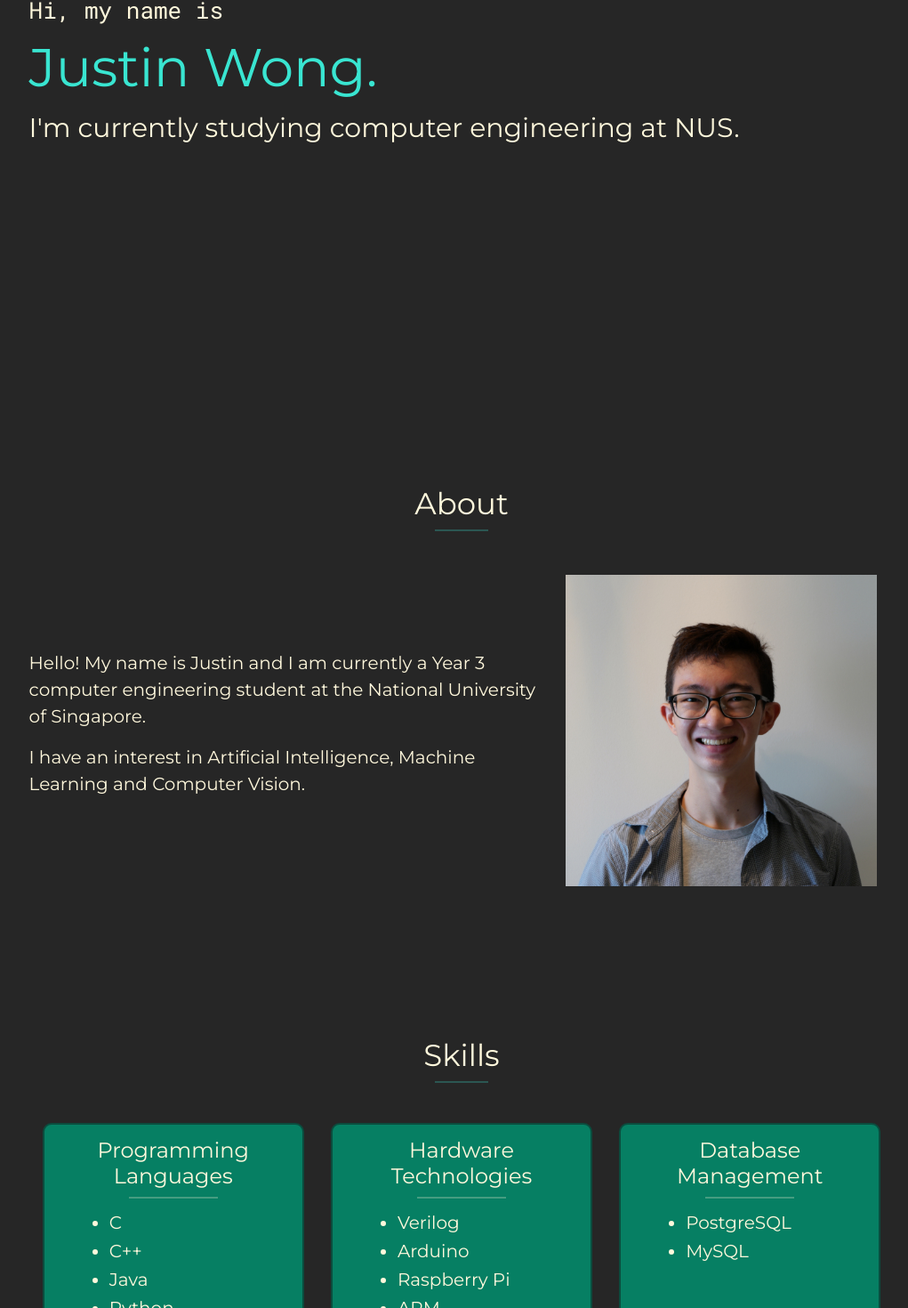
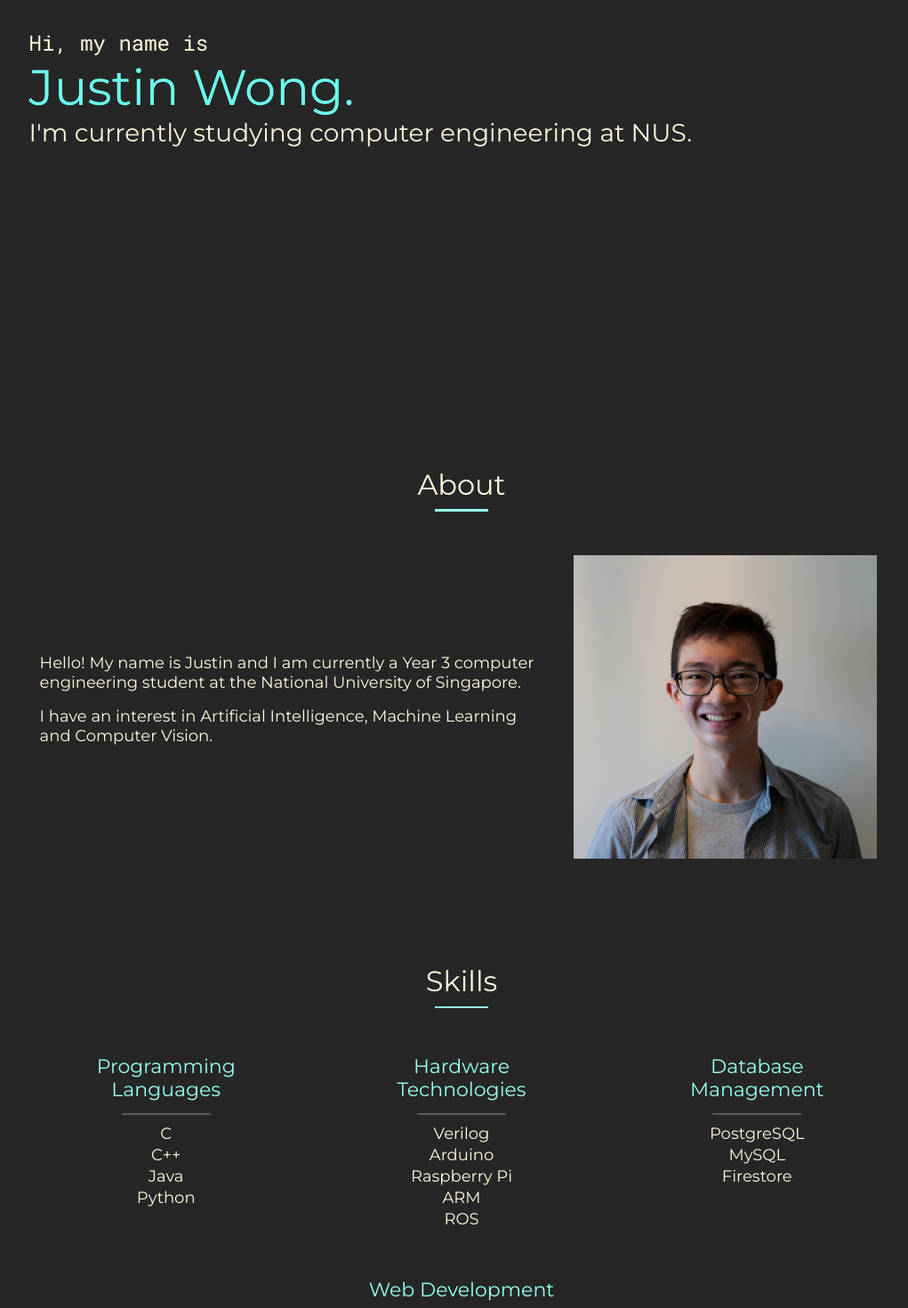
Before and after one commit to justinfidelis/justinfidelis.github.io, a React (Create React App) app in the folder portfolio/: page / in a window 1280 px wide. Shown: the part 288-1758 px from the top of the page at 89% size, without its empty margins (121-1142 px from the left). Built offline with nearby package versions, Linux system fonts and the light colour scheme.

Commit message:
update skills

```diff
--- a/portfolio/src/app.css
+++ b/portfolio/src/app.css
@@ -1,7 +1,7 @@
 @import 'bootstrap/dist/css/bootstrap.min.css';
 
 ::-webkit-scrollbar {
-    width: 10px;
+    width: 8px;
 }
 
 ::-webkit-scrollbar-track {
@@ -10,7 +10,7 @@
 
 ::-webkit-scrollbar-thumb {
     background-color: #565656;
-    border-radius: 5px;
+    border-radius: 4px;
 }
 
 ::-webkit-scrollbar-thumb:hover {
@@ -28,13 +28,14 @@ html {
 body {
     margin: 0px;
     max-width: 100vw;
+    line-height: normal;
 }
 
 h2 {
     text-align: center;
     font-family: Montserrat, 'Open sans', sans-serif;
     color: cornsilk;
-    font-size: 34px;
+    font-size: 2rem;
     font-weight: normal;
     width: 100%;
     margin: 0px;
@@ -44,7 +45,7 @@ h3 {
     text-align: left;
     font-family: Montserrat, 'Open Sans', sans-serif;
     color: cornsilk;
-    font-size: 28px;
+    font-size: 1.5rem;
     font-weight: normal;
     width: 100%;
     margin: 0px;
@@ -54,33 +55,30 @@ small {
     text-align: left;
     font-family: 'Open Sans', Roboto, sans-serif;
     color: #EDDCA6;
-    font-size: 16px;
+    font-size: 1rem;
     text-align: left;
 }
 
-hr {
-    height: 2px;
+hr.subtitle-break {
+    height: 2.3px;
     width: 60px;
-    background-color: #39E5D1;
+    background-color: #96fff3;
     border-width: 0px;
-    margin-top: 8px;
-    margin-bottom: 30px;
-}
-
-p {
-    margin: 0em 0em 0.8em 0em;
+    margin: 8px 0px 30px 0px;
+    opacity: 1;
 }
 
 #root {
     height: 100%;
     width: 100%;
+    font-size: 16px;
     background-color: #262626;
 }
 
 #app {
     height: 100%;
     width: 100%;
-    text-align: center;
+    text-align: left;
     font-family: Montserrat, "Open sans", sans-serif;
 }
 
@@ -113,46 +111,35 @@ p {
     --bs-navbar-toggler-border-color: #aaaaaa;
 }
 
-path.main-logo-path {
+path {
     transition: stroke 0.15s ease;
-    fill: none;
-    stroke-width: 1.25;
-    stroke-linecap: round;
-    stroke-linejoin: miter;
-    stroke-miterlimit: 4;
-    stroke-dasharray: none;
-    stroke-opacity: 1
 }
 
 #content {
+    padding: 0px 12vw;
     height: 100%;
 }
 
-#content-body {
-    padding: 0px 12vw;
-    max-width: 100%;
-}
-
-#content-intro {
-    padding: 35vh 0px 35vh 0px;
+#intro {
+    padding: 40vh 0px 45vh 0px;
 }
 
 #intro-greeting {
     font-family: "Roboto mono", Consolas, monospace;
     color: cornsilk;
-    font-size: 26px;
+    font-size: 1.5rem;
 }
 
 #intro-name {
     font-family: Montserrat, "Open sans", sans-serif;
-    color: #39E5D1;
-    font-size: 60px;
+    color: #6bffee;
+    font-size: 3.5rem;
 }
 
 #intro-description {
     font-family: Montserrat, "Open sans", sans-serif;
     color: cornsilk;
-    font-size: 30px;
+    font-size: 1.75rem;
 }
 
 .section-container {
@@ -165,23 +152,20 @@ path.main-logo-path {
 }
 
 .section-text {
-    width: 100%;
     display: flex;
     flex-direction: column;
-    justify-content: flex-start;
+    justify-content: center;
     font-family: Montserrat, "Open sans", sans-serif;
     color: cornsilk;
-    font-size: 20px;
+    font-size: 1.125rem;
     text-align: left;
 }
 
-.about-container {
-    width: 100%;
-    display: flex;
-    flex-direction: row;
-    justify-items: center;
-    align-items: center;
-    flex-wrap: wrap;
+#about-text-container {
+    flex-basis: 0;
+    flex-grow: 1.5;
+    flex-shrink: 1;
+    min-width: 300px;
 }
 
 #about-image-container {
@@ -198,51 +182,34 @@ img.about-image {
     height: auto;
 }
 
-#about-text-container {
-
-    flex-basis: 0;
-    flex-grow: 1.5;
-    flex-shrink: 1;
-    min-width: 300px;
+.skill-card {
+    width: 270px;
+    border-width: 0px;
+    background-color: transparent;
+    margin: 15px;
 }
 
-.skills-container {
-    width: 100%;
-    display: grid;
-    grid-template-columns: repeat(auto-fit, minmax(250px, 1fr));
-    grid-auto-rows: 1fr;
-}
-
-.skills-card {
-    background-color: #067F63;
-    border-radius: 10px;
-    border-width: 2px;
-    border-color: #0B4C3E;
-    border-style: solid;
-    margin: 15px;
-    padding: 15px 25px;
-    display: flex;
-    flex-direction: column;
-    justify-content: flex-start;
-    align-items: center;
-}
-
-h3.card-title {
+h5.card-title {
+    color:#96fff3;
     text-align: center;
-    padding-bottom: 1px;
-    font-size: 24px;
+    font-size: 1.375rem;
 }
 
 ul.skills-list {
-    width: 80%;
-    padding: 0px 10%;
+    width: 100%;
+    padding: 0px 5%;
     margin: 0;
-    text-align: left;
+    text-align: center;
     color: cornsilk;
-    font-size: 20px;
+    font-size: 1.125rem;
 }
 
-li.skills-list-item {
+li::marker {
+    content: '';
+    font-size: 1.125rem;
+}
+
+li.skills-li {
     margin: 2px 0px;
 }
 
@@ -251,7 +218,8 @@ hr.card-break {
     width: 100px;
     background-color: cornsilk;
     border-width: 0px;
-    margin-bottom: 10px;
+    margin-top: 4px;
+    margin-bottom: 8px;
 }
 
 h3.education-header {
--- a/portfolio/src/components/About.jsx
+++ b/portfolio/src/components/About.jsx
@@ -1,22 +1,27 @@
 import React from 'react';
+import Row from 'react-bootstrap/Row';
+import Col from 'react-bootstrap/Col';
+import Container from 'react-bootstrap/Container';
 
 const About = () => {
     return (
-        <div id="about" className="section-container">
-            <h2>About</h2>
-            <hr/>
-            <div className="about-container">
-                <div id="about-text-container">
-                    <div className="section-text">
-                        <p> Hello! My name is Justin and I am currently a Year 3 computer engineering student at the National University of Singapore. </p>
-                        <p> I have an interest in Artificial Intelligence, Machine Learning and Computer Vision. </p>
-                    </div>
-                </div>
-                <div id="about-image-container">
+        <Container id="about">
+            <Row>
+                <h2>About</h2>
+            </Row>
+            <Row className="justify-content-center">
+                <hr className="subtitle-break" />
+            </Row>
+            <Row>
+                <Col className="section-text" id="about-text-container">
+                    <p> Hello! My name is Justin and I am currently a Year 3 computer engineering student at the National University of Singapore. </p>
+                    <p> I have an interest in Artificial Intelligence, Machine Learning and Computer Vision. </p>
+                </Col>
+                <Col className="px-0" id="about-image-container">
                     <img className="about-image" src="self-pic.jpg" alt=""></img>
-                </div>
-            </div>
-        </div>
+                </Col>
+            </Row>
+        </Container>
     );
 }
 
--- a/portfolio/src/components/Content.jsx
+++ b/portfolio/src/components/Content.jsx
@@ -9,8 +9,7 @@ import Container from 'react-bootstrap/Container';
 
 function Content() {
     return (
-        <div id="content">
-            <Container id="content-body">
+      <Container fluid id="content">
         <Intro />
         <About />
         <Skills />
@@ -18,7 +17,6 @@ function Content() {
         <Experience />
         <Contact />
       </Container>
-        </div>
     );
 }
 
--- a/portfolio/src/components/Intro.jsx
+++ b/portfolio/src/components/Intro.jsx
@@ -4,15 +4,21 @@ import Container from 'react-bootstrap/Container';
 
 function Intro() {
     return (
-        <Container id="content-intro">
-            <Row className="w-100 mx-0" id="intro-greeting">
-                Hi, my name is
+        <Container id="intro">
+            <Row>
+                <p className="mb-0" id="intro-greeting">
+                    Hi, my name is
+                </p>
             </Row>
-            <Row className="w-100 mx-0" id="intro-name">
-                Justin Wong.
+            <Row>
+                <p className="mb-0" id="intro-name">
+                    Justin Wong.
+                </p>
             </Row>
-            <Row className="w-100 mx-0" id="intro-description">
-                I'm currently studying computer engineering at NUS.
+            <Row>
+                <p className="mb-0" id="intro-description">
+                    I'm currently studying computer engineering at NUS.
+                </p>
             </Row>
         </Container>
     );
--- a/portfolio/src/components/Skills.jsx
+++ b/portfolio/src/components/Skills.jsx
@@ -1,52 +1,100 @@
 import React from 'react';
+import Row from "react-bootstrap/Row";
+import Col from "react-bootstrap/Col";
+import Container from "react-bootstrap/Container";
+import Card from "react-bootstrap/Card";
 
 const Skills = () => {
     return (
-        <div id="skills" className="section-container">
+      <Container id="skills" className="section-container">
+        <Row>
           <h2>Skills</h2>
-            <hr/>
-            <div className="skills-container">
-                <div className="skills-card">
-                    <h3 className="card-title">Programming Languages</h3>
+        </Row>
+        <Row className="justify-content-center">
+          <hr className="subtitle-break" />
+        </Row>
+        <Row>
+          <Col className="d-flex justify-content-center">
+            <Card className="skill-card">
+              <Card.Body className="pt-2 px-2">
+                <Card.Title>
+                  <h5 className="card-title">Programming Languages</h5>
+                </Card.Title>
+                <div className="d-flex justify-content-center">
                   <hr className="card-break" />
+                </div>
+                <Card.Text>
                   <ul className="skills-list">
-                        <li className="skills-list-item">C</li>
-                        <li className="skills-list-item">C++</li>
-                        <li className="skills-list-item">Java</li>
-                        <li className="skills-list-item">Python</li>
+                    <li className="skills-li">C</li>
+                    <li className="skills-li">C++</li>
+                    <li className="skills-li">Java</li>
+                    <li className="skills-li">Python</li>
                   </ul>
+                </Card.Text>
+              </Card.Body>
+            </Card>
+          </Col>
+          <Col className="d-flex justify-content-center">
+            <Card className="skill-card">
+              <Card.Body className="pt-2 px-2">
+                <Card.Title>
+                  <h5 className="card-title">Hardware Technologies</h5>
+                </Card.Title>
+                <div className="d-flex justify-content-center">
+                  <hr className="card-break" />
                 </div>
-                <div className="skills-card">
-                    <h3 className="card-title">Hardware Technologies</h3>
+                <Card.Text>
+                  <ul className="skills-list">
+                    <li className="skills-li">Verilog</li>
+                    <li className="skills-li">Arduino</li>
+                    <li className="skills-li">Raspberry Pi</li>
+                    <li className="skills-li">ARM</li>
+                    <li className="skills-li">ROS</li>
+                  </ul>
+                </Card.Text>
+              </Card.Body>
+            </Card>
+          </Col>
+          <Col className="d-flex justify-content-center">
+            <Card className="skill-card">
+              <Card.Body className="pt-2 px-2">
+                <Card.Title>
+                  <h5 className="card-title">Database Management</h5>
+                </Card.Title>
+                <div className="d-flex justify-content-center">
                   <hr className="card-break" />
+                </div>
+                <Card.Text>
                   <ul className="skills-list">
-                        <li className="skills-list-item">Verilog</li>
-                        <li className="skills-list-item">Arduino</li>
-                        <li className="skills-list-item">Raspberry Pi</li>
-                        <li className="skills-list-item">ARM</li>
-                        <li className="skills-list-item">ROS</li>
+                    <li className="skills-li">PostgreSQL</li>
+                    <li className="skills-li">MySQL</li>
+                    <li className="skills-li">Firestore</li>
                   </ul>
+                </Card.Text>
+              </Card.Body>
+            </Card>
+          </Col>
+          <Col className="d-flex justify-content-center">
+            <Card className="skill-card">
+              <Card.Body className="pt-2 px-2">
+                <Card.Title>
+                  <h5 className="card-title">Web Development</h5>
+                </Card.Title>
+                <div className="d-flex justify-content-center">
+                  <hr className="card-break" />
                 </div>
-                <div className="skills-card">
-                    <h3 className="card-title">Database Management</h3>
-                    <hr className="card-break" />
+                <Card.Text>
                   <ul className="skills-list">
-                        <li className="skills-list-item">PostgreSQL</li>
-                        <li className="skills-list-item">MySQL</li>
+                    <li className="skills-li">HTML/CSS/JavaScript</li>
+                    <li className="skills-li">ReactJS</li>
+                    <li className="skills-li">Firebase</li>
                   </ul>
-                </div>
-                <div className="skills-card">
-                    <h3 className="card-title">Web Development</h3>
-                    <hr className="card-break" />
-                    <ul className="skills-list">
-                        <li className="skills-list-item">HTML</li>
-                        <li className="skills-list-item">CSS</li>
-                        <li className="skills-list-item">JavaScript</li>
-                        <li className="skills-list-item">ReactJS</li>
-                    </ul>
-                </div>
-            </div>
-        </div>
+                </Card.Text>
+              </Card.Body>
+            </Card>
+          </Col>
+        </Row>
+      </Container>
     );
 }
 
--- a/portfolio/src/components/nav/Header.jsx
+++ b/portfolio/src/components/nav/Header.jsx
@@ -9,7 +9,7 @@ function Header() {
     const [isToggleHover, setIsToggleHover] = useState(false);
     return (
         <Navbar className="navbar-dark px-2 py-1 fixed-top" expand="md" collapseOnSelect={true}>
-            <Navbar.Brand className="ms-0" href=".">
+            <Navbar.Brand className="mx-0" href=".">
                 <MainLogo />
             </Navbar.Brand>
             <Navbar.Toggle aria-controls="navbar-nav" onMouseEnter={() => setIsToggleHover(true)} onMouseLeave={() => setIsToggleHover(false)}>
```
Also changed, not shown: portfolio/src/components/Skills old.jsx (added, +53 -0 lines), portfolio/src/components/nav/MainLogo.jsx (+35 -5 lines). Lines whose indentation alone changed are shown as unchanged.
